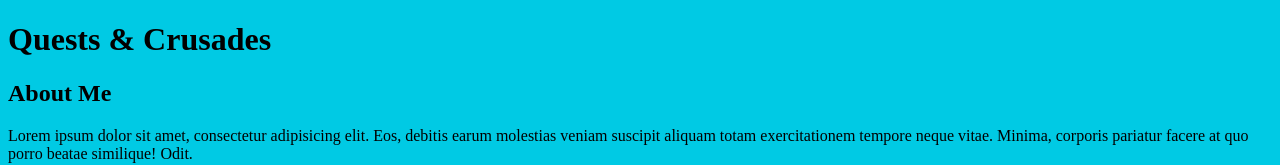
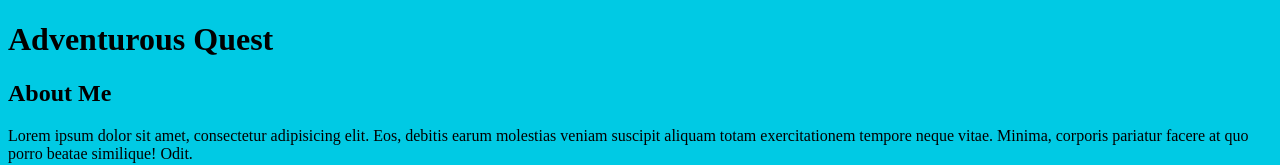
Before and after one commit to AyaElnagar767/new-git-project, a plain HTML site: page index.html in a window 1280 px wide. Shown: the top 165 px of the page. Drawn offline with Linux system fonts and the light colour scheme.

Commit message:
Revert "Set page heading to "Quests & Crusades""
This reverts commit 41a87a6c4793c73be6e1bd06deaa926371154136.

```diff
--- a/index.html
+++ b/index.html
@@ -10,7 +10,7 @@
 </head>
 <body>
     <header>
-        <h1>Quests & Crusades</h1>
+        <h1>Adventurous Quest</h1>
     </header>
     <div class="container">
         <main></main>
```
